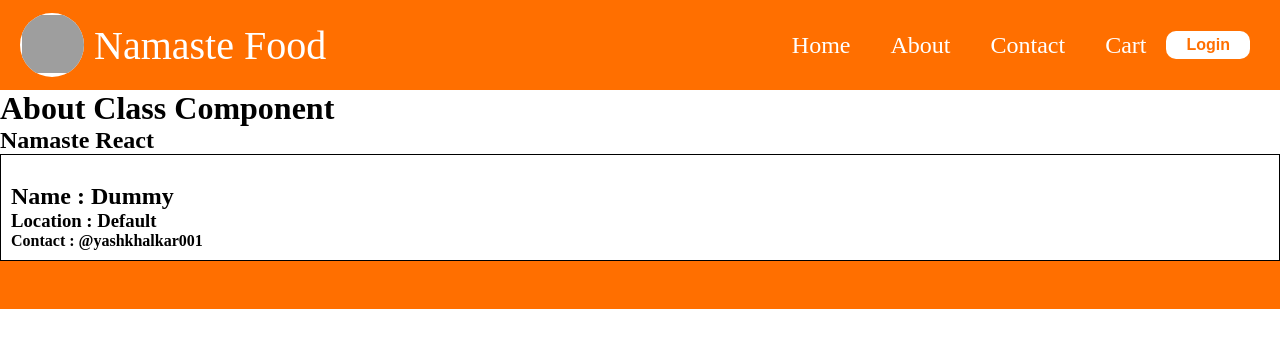
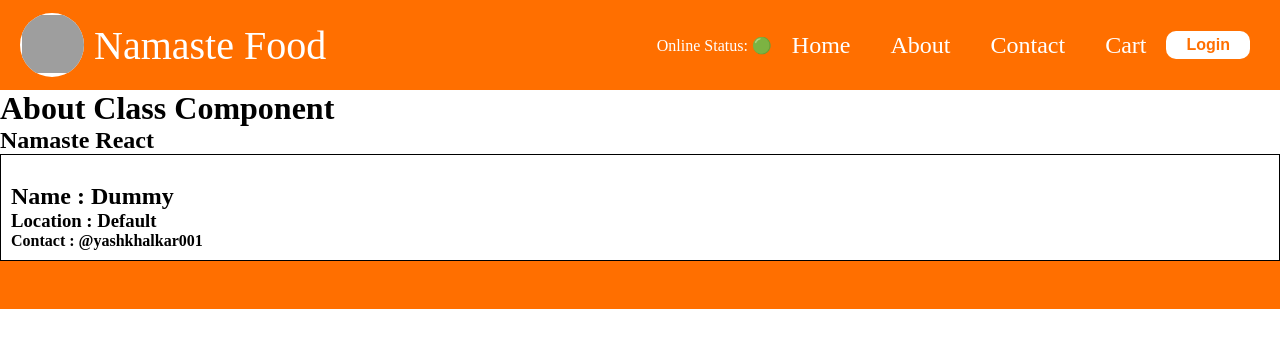
Before and after one commit to KhalkarYash/Namaste-Food-React, a React (Vite) app: page /about in a window 1280 px wide. Shown: the top 348 px of the page. Built offline with nearby package versions, Linux system fonts and the light colour scheme; no server answers; grey boxes are pictures that could not be loaded.

Commit message:
Online-Offline Status

```diff
--- a/src/components/Body.js
+++ b/src/components/Body.js
@@ -41,7 +41,7 @@ const Body = () => {
   // });
 
   if (onlineStatus === false) {
-    return alert("You are offline!");
+    return <h1>Looks like you are offline! Please check your internet connection</h1>;
   }
 
   return listOfRestaurants.length === 0 ? (
--- a/src/components/Header.js
+++ b/src/components/Header.js
@@ -1,10 +1,13 @@
 import { useEffect, useState } from "react";
 import { LOGO_URL } from "../utils/constants";
 import { Link } from "react-router";
+import useOnlineStatus from "../utils/useOnlineStatus";
 
 const Header = () => {
   let [btnNameReact, setBtnNameReact] = useState("Login");
   console.log("Header rendered");
+
+  const onlineStatus = useOnlineStatus();
 
   // // If no dependency array => useEffect is called on every render
   // useEffect(() => {
@@ -32,6 +35,7 @@ const Header = () => {
       </div>
       <div className="nav-items">
         <ul>
+          <li>Online Status: {onlineStatus ? "🟢" : "🔴"}</li>
           <Link to="/">
             <li>Home</li>
           </Link>
```
